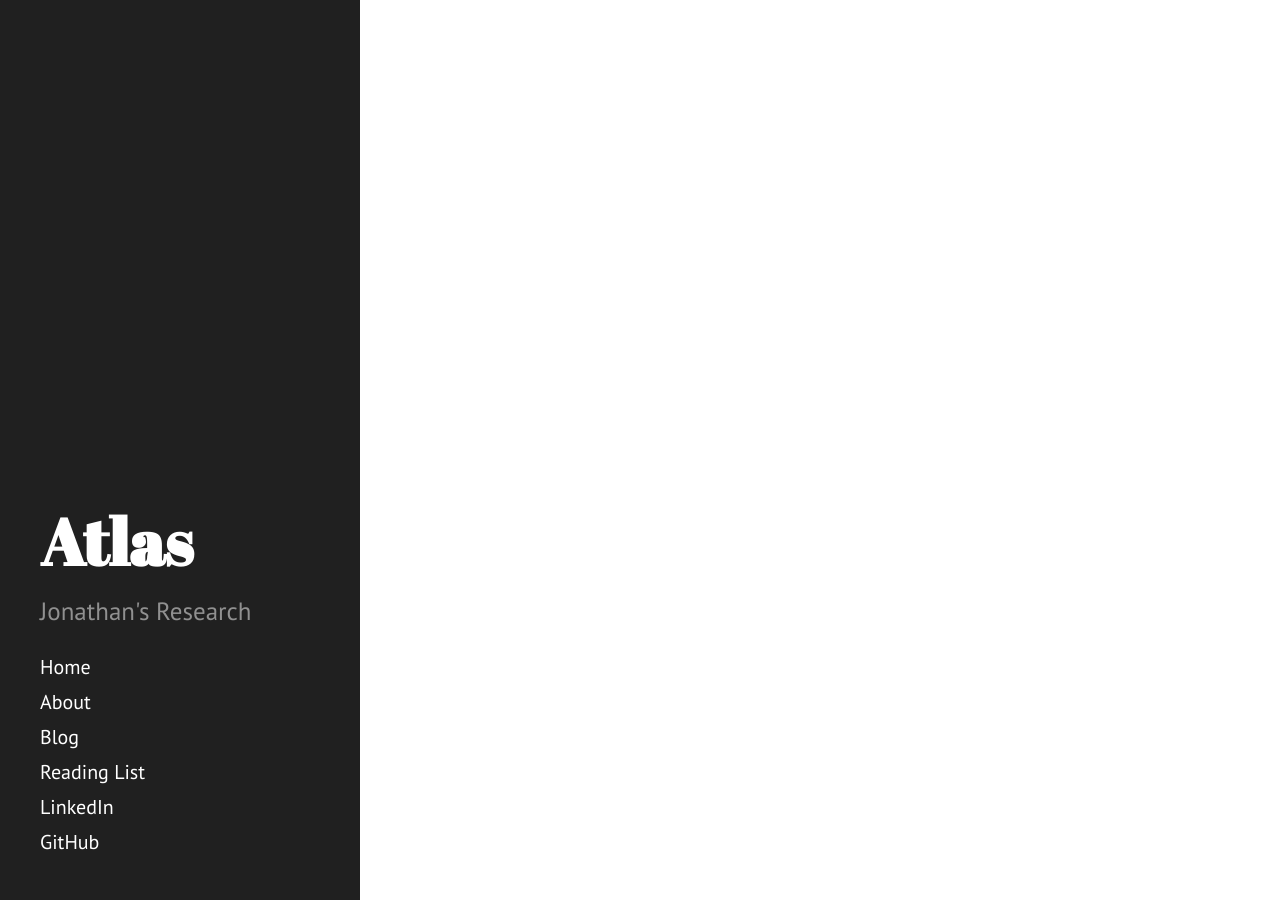
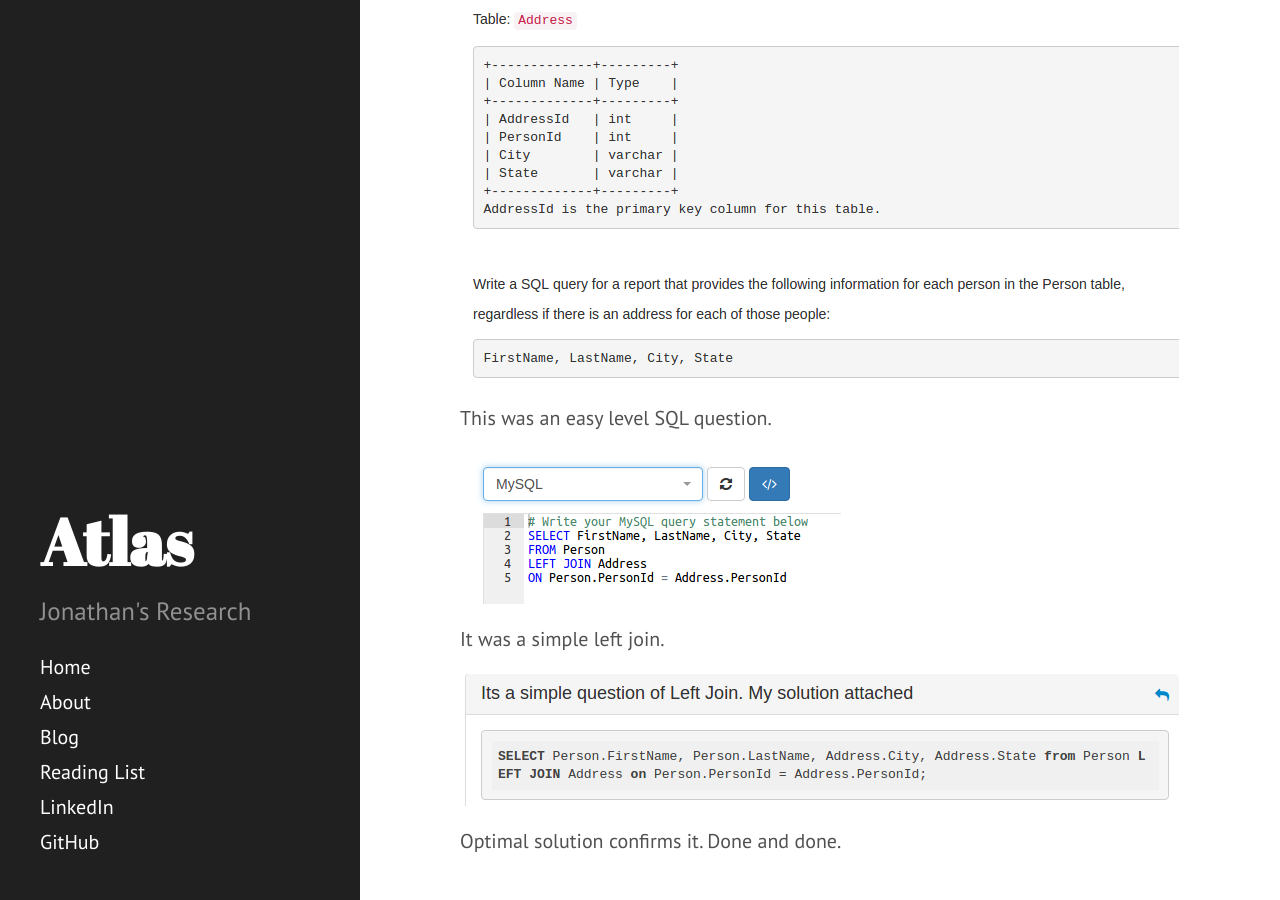
Before and after one commit to JonathanJohann/Research, a Jekyll site: the page built from _posts/Scratch_Pad/2017-01-04-Combine-Two-Tables.md, in a window 1280 px wide and 900 px high, scrolled down 547 px. Built offline with Jekyll 4.4.1, drawn with Linux system fonts in a browser that asks for light colours; Markdown is read by kramdown in place of the engine named in the settings.

Commit message:
Update 2017-01-04-Combine-Two-Tables.md

```diff
--- a/_posts/Scratch_Pad/2017-01-04-Combine-Two-Tables.md
+++ b/_posts/Scratch_Pad/2017-01-04-Combine-Two-Tables.md
@@ -12,3 +12,16 @@ So the below is for [Combine Two Tables](https://leetcode.com/problems/combine-t
 
 Problem:
 Since it was easier to take a pictuer than replicate the tables...
+
+
+![png](https://raw.githubusercontent.com/JonathanJohann/Research/master/_posts/Scratch_Pad/Pics/combine_two_tables_question.png)
+
+This was an easy level SQL question.
+
+![png](https://raw.githubusercontent.com/JonathanJohann/Research/master/_posts/Scratch_Pad/Pics/combine_two_tables.png)
+
+It was a simple left join.
+
+![png](https://raw.githubusercontent.com/JonathanJohann/Research/master/_posts/Scratch_Pad/Pics/optimal_combine_two_tables.png)
+
+Optimal solution confirms it. Done and done.
```
